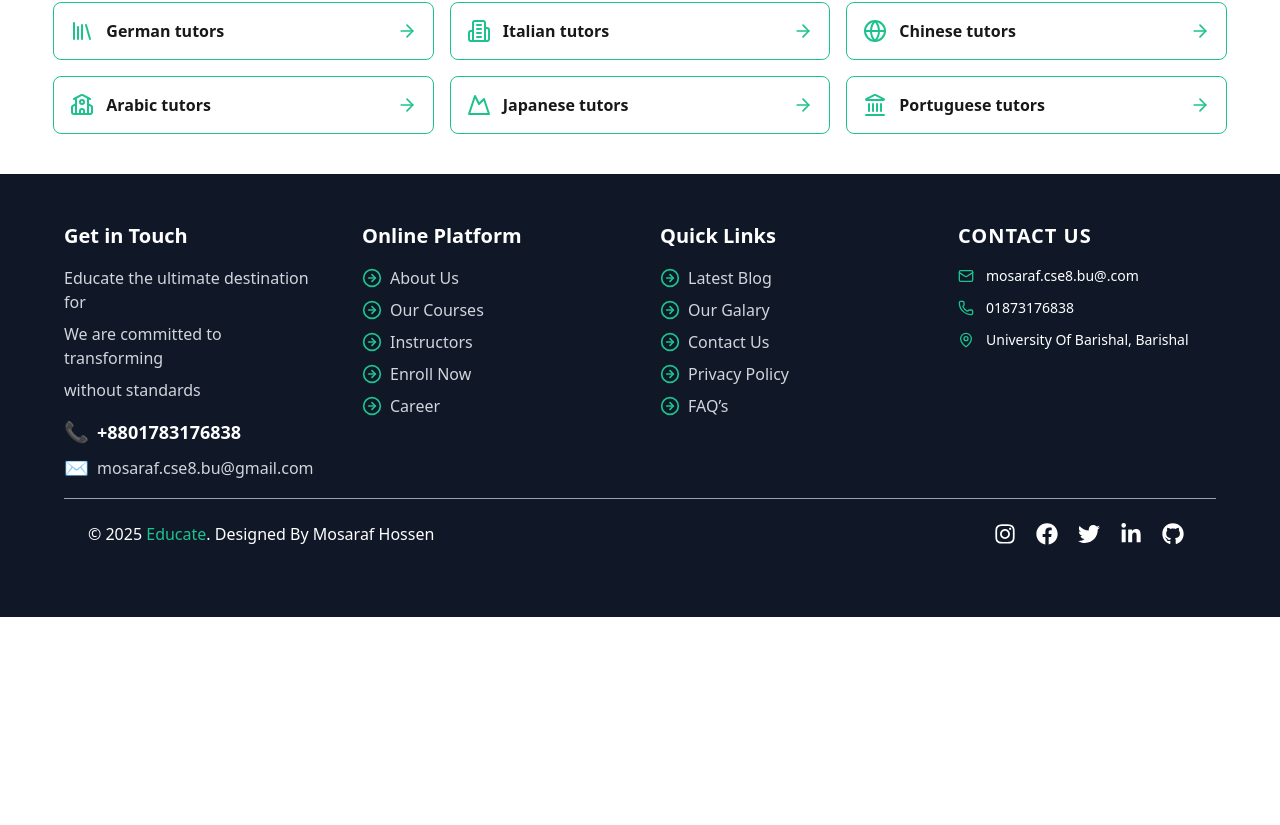
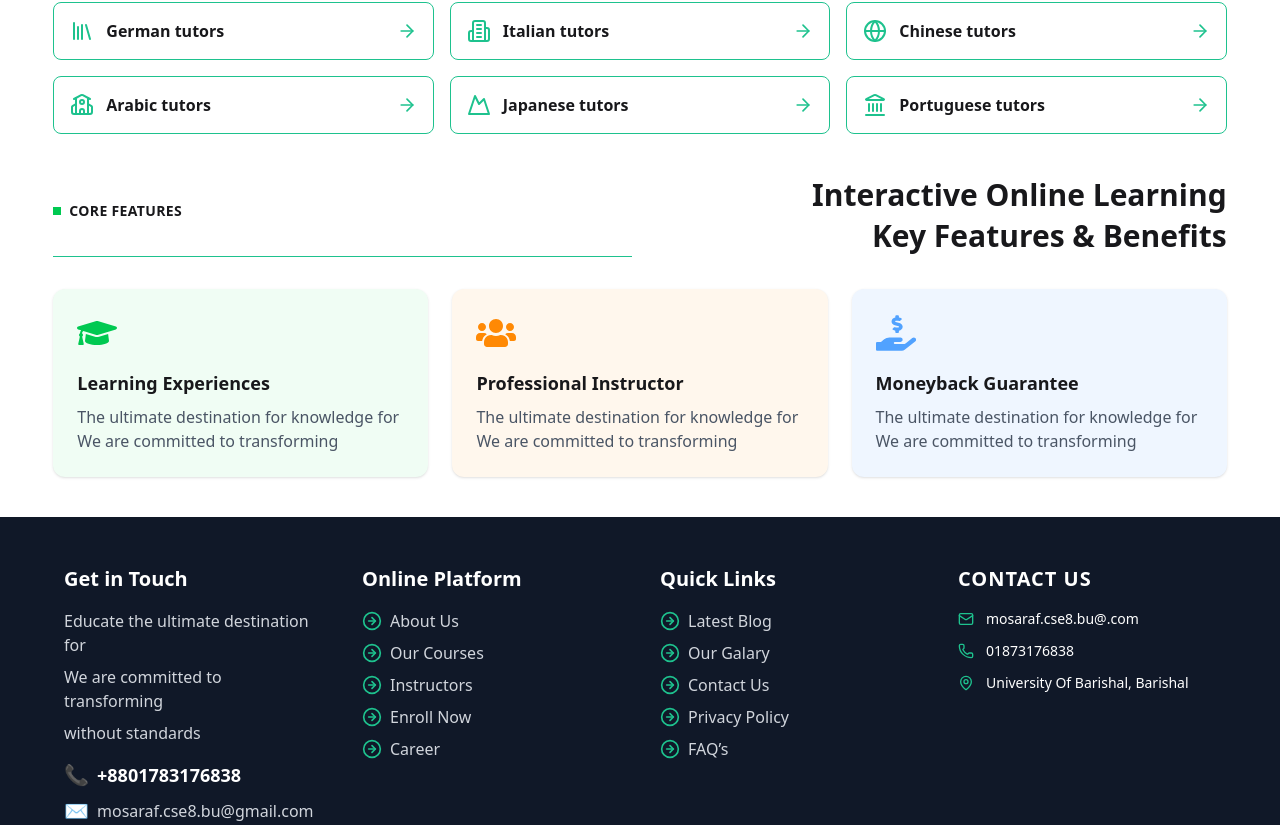
Before and after one commit to mosaraf68500/EduConnect-project, a React (Vite) app: page / in a window 1280 px wide. Shown: the part 1441-2266 px from the top of the page. Before the commit the page ends 2058 px from the top, so only its background shows below. Built offline with nearby package versions, Linux system fonts and the light colour scheme; no server answers.

Commit message:
features section

```diff
--- a/src/Home/Home.jsx
+++ b/src/Home/Home.jsx
@@ -3,6 +3,7 @@ import Header from "../pages/Header/Header";
 import Banner from "./Banner/Banner";
 import StateSection from "./StateSection";
 import LanguageCategories from "./LanguageCategories";
+import Feauters from "../components/Feauters";
 
 const Home = () => {
   return (
@@ -43,6 +44,11 @@ const Home = () => {
       <section className="w-11/12 mx-auto">
         <LanguageCategories></LanguageCategories>
       </section>
+
+      {/* features section */}
+      <section>
+        <Feauters></Feauters>
+      </section>
     </div>
   );
 };
--- a/src/LoadingPage/Loading.jsx
+++ b/src/LoadingPage/Loading.jsx
@@ -13,9 +13,9 @@ const Loading = () => {
   return (
     <div className="flex items-center justify-center h-screen">
       {loading ? (
-        <div className="w-16 h-16 border-4 border-blue-500 border-dashed rounded-full animate-spin"></div>
+        <div className="w-16 h-16 border-4 border-[#1EC28E] border-dashed rounded-full animate-spin"></div>
       ) : (
-        <div className="text-green-600 text-2xl font-semibold">Loaded!</div>
+        <div className="text-[#1EC28E] text-2xl font-semibold">Loaded!</div>
       )}
     </div>
   );
--- /dev/null
+++ b/src/components/Feauters.jsx
@@ -0,0 +1,62 @@
+import React from "react";
+import { FaGraduationCap, FaUsers, FaHandHoldingUsd } from "react-icons/fa";
+
+const featuresData = [
+  {
+    icon: <FaGraduationCap size={40} className="text-green-500" />,
+    title: "Learning Experiences",
+    description: "The ultimate destination for knowledge for\nWe are committed to transforming",
+    bgColor: "bg-green-50",
+  },
+  {
+    icon: <FaUsers size={40} className="text-orange-400" />,
+    title: "Professional Instructor",
+    description: "The ultimate destination for knowledge for\nWe are committed to transforming",
+    bgColor: "bg-orange-50",
+  },
+  {
+    icon: <FaHandHoldingUsd size={40} className="text-blue-400" />,
+    title: "Moneyback Guarantee",
+    description: "The ultimate destination for knowledge for\nWe are committed to transforming",
+    bgColor: "bg-blue-50",
+  },
+];
+
+const Features = () => {
+  return (
+    <div className="w-11/12 mx-auto my-10">
+      {/* Header and Title Row */}
+      <div className="flex flex-col md:flex-row gap-4">
+        {/* Left: Header */}
+        <div className="flex-1 border-b-1 border-[#1EC28E] pb-2 flex items-center gap-2">
+          <div className="w-2 h-2 bg-green-500"></div>
+          <span className="uppercase font-semibold text-sm tracking-wide">Core Features</span>
+        </div>
+
+        {/* Right: Title */}
+        <div className="flex-1">
+          <h1 className="text-xl md:text-3xl font-bold text-right leading-snug">
+            Interactive Online Learning <br className="hidden md:block" />
+            Key Features & Benefits
+          </h1>
+        </div>
+      </div>
+
+      {/* Feature Cards */}
+      <div className="grid grid-cols-1 md:grid-cols-3 gap-6 mt-8">
+        {featuresData.map((feature, index) => (
+          <div
+            key={index}
+            className={`rounded-xl p-6 ${feature.bgColor} shadow-sm hover:shadow-md transition`}
+          >
+            <div className="mb-4">{feature.icon}</div>
+            <h3 className="text-lg font-semibold mb-2">{feature.title}</h3>
+            <p className="text-gray-600 whitespace-pre-line">{feature.description}</p>
+          </div>
+        ))}
+      </div>
+    </div>
+  );
+};
+
+export default Features;
```
